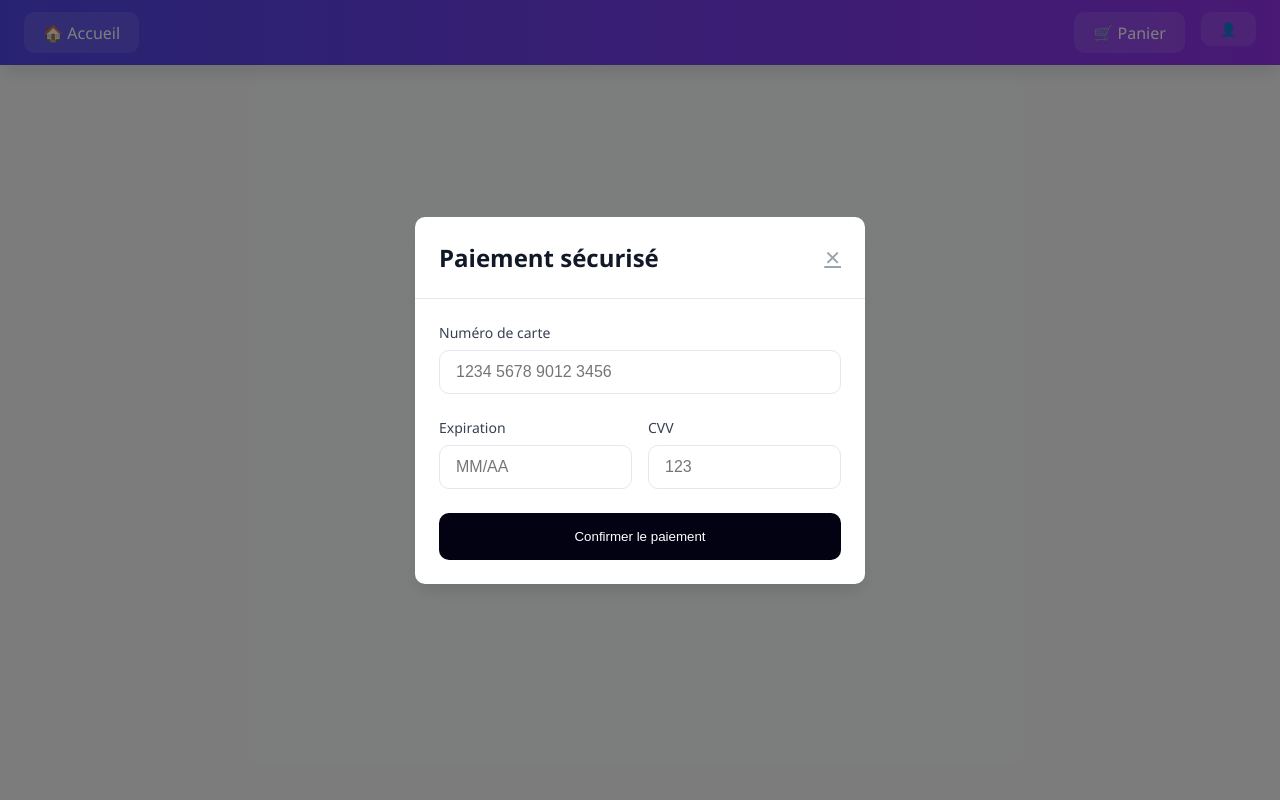
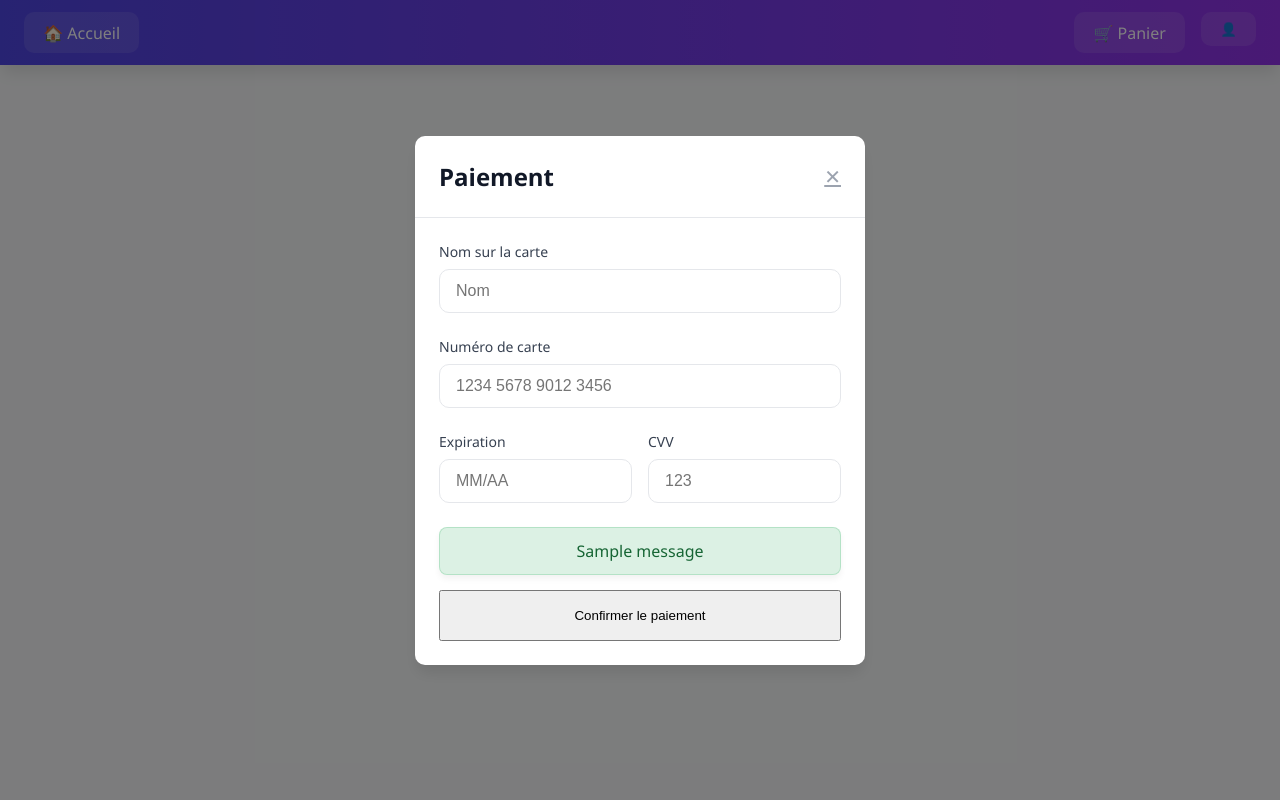
Before and after one commit to saraed9/SAE, a Flask app: page /paiement in a window 1280 px wide. Run offline with Flask 3, Linux system fonts and the light colour scheme; the visitor is signed in with stand-in values (Sample User, id 1); tables that the repository leaves empty hold one stand-in row (values such as "Sample post"); one stand-in notice (Sample message) is shown.

Commit message:
verif paiement carte bancaire

```diff
--- a/main.py
+++ b/main.py
@@ -64,9 +64,9 @@
             return redirect('/')
 
         flash("Email ou mot de passe incorrect", "error")
-        return redirect('/login')
+        return render_template('login.html', form_data=request.form)  # Renvoyer les données du formulaire pour éviter de les perdre
 
-    return render_template('login.html')
+    return render_template('login.html', form_data=None)
 
 @app.route('/forgot_password')
 def forgot_password():
@@ -94,9 +94,9 @@
             flash("Cet email est déjà utilisé", "info")
         elif result["error"] == "mdp_faible":
             flash("Le mot de passe est trop faible", "error")
-        return redirect('/register')
+        return render_template('registration.html', form_data=request.form)  # Renvoyer les données du formulaire pour éviter de les perdre
 
-    return render_template('registration.html')
+    return render_template('registration.html', form_data=None)
 
 @app.route('/logout')
 def logout():
@@ -208,6 +208,11 @@
         return redirect('/panier')
 
     if request.method == 'POST':
+        carteOk = verifCarte(request.form)  # Vérification des données de paiement (simulée)
+        if not carteOk:
+            # Si la validation échoue, on retourne à la page de paiement avec les données du formulaire pour éviter de les perdre
+            return render_template('paiement.html', form_data=request.form)
+
         total = 0
         quantite_totale = 0
         for item in panier:
@@ -242,7 +247,7 @@
             flash("Une erreur est survenue lors du paiement", "error")
             return redirect('/panier')
 
-    return render_template('paiement.html')
+    return render_template('paiement.html', form_data=None)
 
 @app.route('/confirmation')
 def confirmation():
@@ -255,7 +260,7 @@
         flash("Aucune commande payée récemment", "info")
         return redirect('/')
 
-    order = Commande.query.filter_by(user_id=session['user_id']).order_by(Commande.id.desc()).first()
+    order = Commande.query.filter_by(id=commande_id, user_id=session['user_id']).first()
     if not order:
         flash("Aucune commande trouvée", "error")
         return redirect('/')
@@ -277,5 +282,76 @@
     return render_template('confirmation.html', order=order, details=details)
 
 
+def verifCarte(form):
+    card_name = form.get('card_name').strip()
+    card_number = form.get('card_number').replace(" ", "")
+    expiry = form.get('card_expiry').strip()
+    cvv = form.get('card_cvv').strip()
+
+    # Vérification du nom sur la carte
+    if not card_name or len(card_name) < 2:
+        flash("Le nom sur la carte n'est pas valie. (minimum 2 caractères)", "error")
+        return False
+
+    # Vérification du numéro de carte
+    if not card_number.isdigit() or len(card_number) != 16:
+        flash("Numéro de carte invalide. Il doit contenir exactement 16 chiffres.", "error")
+        return False
+
+    if not verifNumCarte(card_number):
+        flash("Numéro de carte invalide. Le numéro ne respecte pas l'algorithme de Luhn.", "error")
+        return False
+
+    # Vérification de la date d'expiration
+    if not verifDateExpiration(expiry):
+        return False
+
+    # Vérification du code CVV
+    if not cvv.isdigit() or len(cvv) != 3:
+        flash("Code CVV invalide. Il doit contenir exactement 3 chiffres.", "error")
+        return False
+
+    return True
+
+def verifNumCarte(numero_carte):
+    """Vérifie si un numéro de carte est mathématiquement valide (Algorithme de Luhn)."""
+    somme = 0
+    alterne = False
+
+    # On parcourt les chiffres en partant de la fin
+    for chiffre in reversed(numero_carte):
+        num = int(chiffre)
+        if alterne:
+            num *= 2
+            if num > 9:
+                num -= 9
+        somme += num
+        alterne = not alterne
+
+    return (somme % 10 == 0)
+
+def verifDateExpiration(expiry):
+    if not expiry or '/' not in expiry:
+        flash("Format de date d'expiration invalide (attendu: MM/AA).", "error")
+        return False
+
+    parts = expiry.split('/')
+    month = int(parts[0])
+    year = int(parts[1]) + 2000 # On transforme '26' en '2026' pour comparer les dates
+
+    # Validation du mois et vérification que la carte n'est pas expirée
+    current_year = datetime.now().year
+    current_month = datetime.now().month
+
+    if month < 1 or month > 12:
+        flash("Date d'expiration invalide (MM/AA).", "error")
+        return False
+
+    if year < current_year or (year == current_year and month < current_month):
+        flash("La carte bancaire est expirée.", "error")
+        return False
+
+    return True
+
 if __name__ == '__main__':
     app.run(debug=False)
--- a/static/paiement.css
+++ b/static/paiement.css
@@ -51,3 +51,9 @@
     gap: 1rem;
     margin-bottom: 1.5rem;
 }
+
+.btn-confirmer {
+    width: 100%;
+    justify-content: center;
+    padding: 1rem;
+}
--- a/templates/login.html
+++ b/templates/login.html
@@ -41,13 +41,15 @@
                     <!-- Champ Email -->
                     <div class="form-group">
                         <label class="label">Email</label>
-                        <input type="email" name="email" placeholder="exemple@email.com" class="input" required>
+                        <input type="email" name="email" placeholder="exemple@email.com" class="input"
+                            value="{{ form_data.email if form_data else '' }}" required>
                     </div>
 
                     <!-- Champ Mot de passe -->
                     <div class="form-group">
                         <label class="label">Mot de passe</label>
-                        <input type="password" name="password" placeholder="••••••••" class="input" required>
+                        <input type="password" name="password" placeholder="••••••••" class="input"
+                            value="{{ form_data.password if form_data else '' }}" required>
                         <a href="/forgot_password" style="font-size: 0.675rem; color: #4f46e5; text-decoration: none;">Mot de passe oublié ?</a>
                     </div>
 
--- a/templates/paiement.html
+++ b/templates/paiement.html
@@ -39,34 +39,53 @@
             <div class="payment-card">
                 <!-- Header -->
                 <div class="payment-header">
-                    <h2 style="margin: 0; font-size: 1.5rem;">Paiement sécurisé</h2>
+                    <h2 style="margin: 0; font-size: 1.5rem;">Paiement </h2>
                     <a href="/panier" class="close-btn">✕</a>
                 </div>
 
                 <!-- Formulaire -->
                 <form action="/paiement" method="POST" class="payment-body">
+                    <!-- Nom du titulaire -->
+                    <div class="form-group">
+                        <label for="card_name" class="label">Nom sur la carte</label>
+                        <input type="text" id="card_name" name="card_name" placeholder="Nom" class="input"
+                            value="{{ form_data.card_name if form_data else '' }}" required>
+                    </div>
+
                     <!-- Numéro de carte -->
                     <div class="form-group">
                         <label class="label">Numéro de carte</label>
-                        <input type="text" name="card_number" autocomplete="off" placeholder="1234 5678 9012 3456" class="input" required>
+                        <input type="text" name="card_number" placeholder="1234 5678 9012 3456" class="input"
+                            value="{{ form_data.card_number if form_data else '' }}" required>
                     </div>
 
                     <!-- Grille Expiration + CVV -->
                     <div class="input-grid">
                         <div>
                             <label class="label">Expiration</label>
-                            <input type="text" name="expiry" autocomplete="off" placeholder="MM/AA" class="input" required>
+                            <input type="text" name="card_expiry" placeholder="MM/AA" class="input"
+                                value="{{ form_data.card_expiry if form_data else '' }}" required>
                         </div>
                         <div>
                             <label class="label">CVV</label>
-                            <input type="text" name="cvv" autocomplete="off" placeholder="123" class="input" required>
+                            <input type="text" name="card_cvv" placeholder="123" class="input"
+                                value="{{ form_data.card_cvv if form_data else '' }}" required>
                         </div>
                     </div>
 
-                    <!-- Bouton -->
-                    <button type="submit" class="btn btn-primary" style="width: 100%; justify-content: center; padding: 1rem;">
-                        Confirmer le paiement
-                    </button>
+                    {% with messages = get_flashed_messages(with_categories=true) %}
+                    {% if messages %}
+                        <div class="flash-container">
+                        {% for category, message in messages %}
+                            <div class="flash {{ category }}">
+                            {{ message }}
+                            </div>
+                        {% endfor %}
+                        </div>
+                    {% endif %}
+                    {% endwith %}
+
+                    <button type="submit" class="btn-confirmer">Confirmer le paiement</button>
                 </form>
             </div>
         </div>
--- a/templates/registration.html
+++ b/templates/registration.html
@@ -39,12 +39,14 @@
                 <form action="/register" method="POST">
                     <div class="form-group">
                         <label class="label">Adresse Email</label>
-                        <input type="email" name="email" placeholder="exemple@mail.com" class="input" required>
+                        <input type="email" name="email" placeholder="exemple@mail.com" class="input"
+                            value="{{ form_data.email if form_data else '' }}" required>
                     </div>
 
                     <div class="form-group">
                         <label class="label">Mot de passe</label>
-                        <input type="password" name="password" placeholder="••••••••" class="input" required>
+                        <input type="password" name="password" placeholder="••••••••" class="input"
+                            value="{{ form_data.password if form_data else '' }}" required>
                         <div class="password-hint">
                             💡 Doit contenir au moins 12 caractères, une majuscule, un chiffre et un caractère spécial.
                         </div>
```
